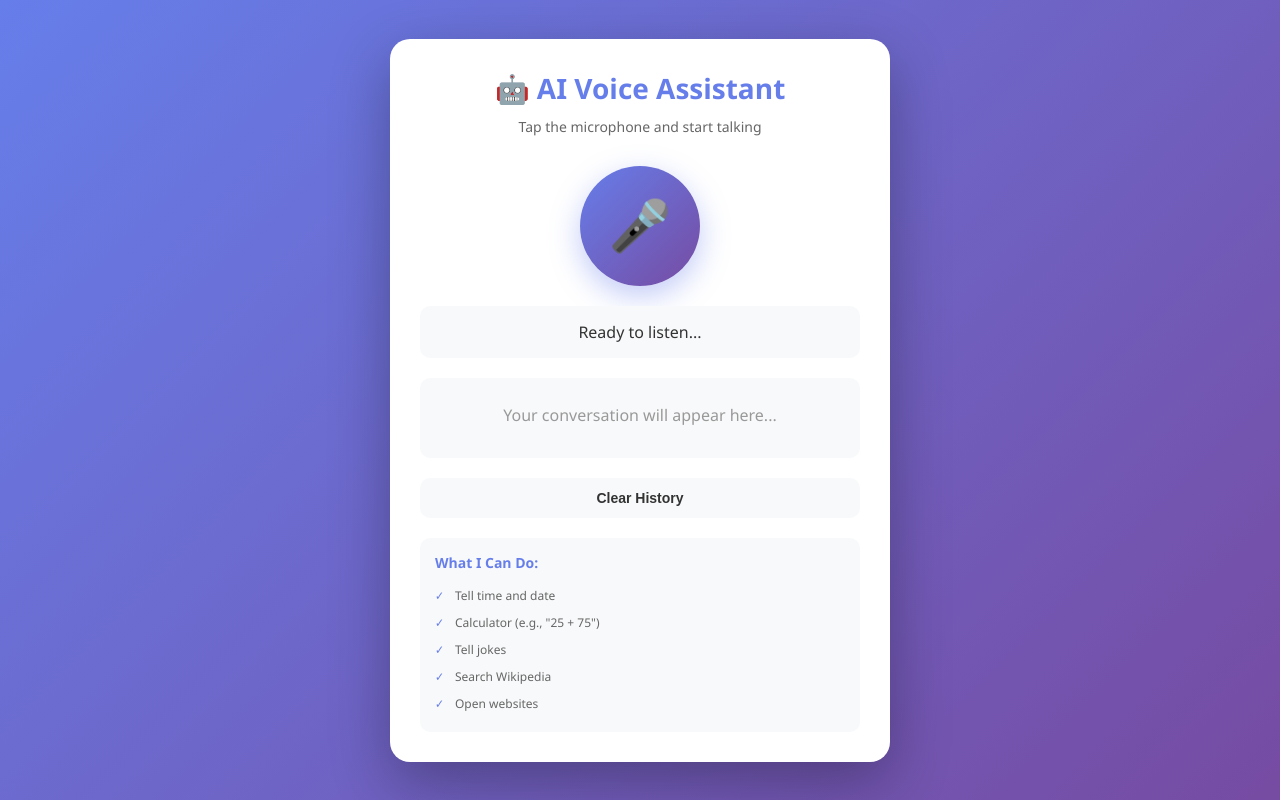
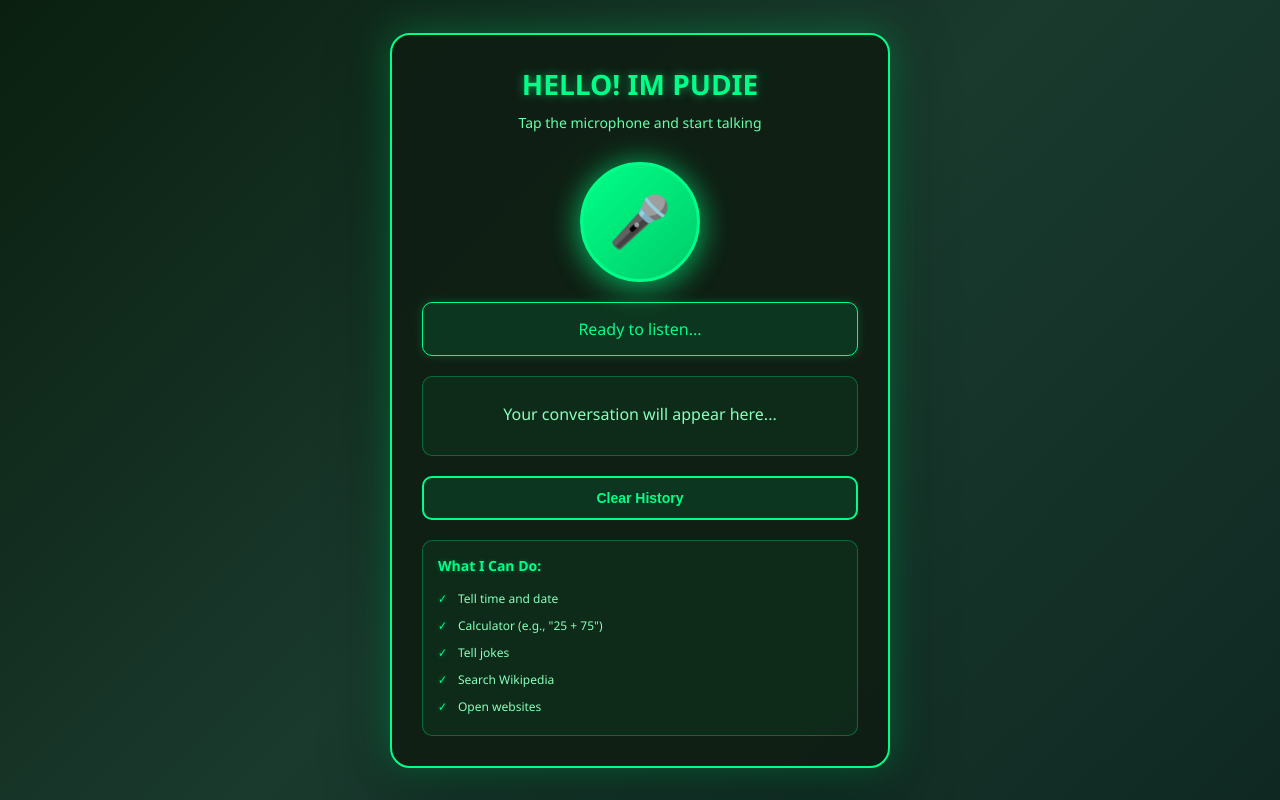
Before and after one commit to rome0010/freshmeat, a plain HTML site: page index.html in a window 1280 px wide. Drawn offline with Linux system fonts and the light colour scheme.

Commit message:
Add files via upload
5

```diff
--- a/index.html
+++ b/index.html
@@ -13,7 +13,7 @@
 
         body {
             font-family: 'Segoe UI', Tahoma, Geneva, Verdana, sans-serif;
-            background: linear-gradient(135deg, #667eea 0%, #764ba2 100%);
+            background: linear-gradient(135deg, #0a1f0f 0%, #1a3a2e 50%, #0f2922 100%);
             min-height: 100vh;
             display: flex;
             justify-content: center;
@@ -22,9 +22,10 @@
         }
 
         .container {
-            background: white;
+            background: rgba(15, 30, 20, 0.95);
+            border: 2px solid #00ff88;
             border-radius: 20px;
-            box-shadow: 0 20px 60px rgba(0,0,0,0.3);
+            box-shadow: 0 0 40px rgba(0, 255, 136, 0.3), 0 20px 60px rgba(0,0,0,0.5);
             padding: 30px;
             max-width: 500px;
             width: 100%;
@@ -32,14 +33,15 @@
 
         h1 {
             text-align: center;
-            color: #667eea;
+            color: #00ff88;
             margin-bottom: 10px;
             font-size: 28px;
+            text-shadow: 0 0 10px rgba(0, 255, 136, 0.5);
         }
 
         .subtitle {
             text-align: center;
-            color: #666;
+            color: #66ffaa;
             margin-bottom: 30px;
             font-size: 14px;
         }
@@ -48,20 +50,21 @@
             width: 120px;
             height: 120px;
             border-radius: 50%;
-            background: linear-gradient(135deg, #667eea 0%, #764ba2 100%);
-            border: none;
-            color: white;
+            background: linear-gradient(135deg, #00ff88 0%, #00cc6a 100%);
+            border: 3px solid #00ff88;
+            color: #0a1f0f;
             font-size: 50px;
             cursor: pointer;
             display: block;
             margin: 0 auto 20px;
             transition: all 0.3s ease;
-            box-shadow: 0 10px 30px rgba(102, 126, 234, 0.4);
+            box-shadow: 0 0 30px rgba(0, 255, 136, 0.5), 0 10px 30px rgba(0, 255, 136, 0.3);
         }
 
         .mic-button:hover {
             transform: scale(1.05);
-            box-shadow: 0 15px 40px rgba(102, 126, 234, 0.6);
+            box-shadow: 0 0 50px rgba(0, 255, 136, 0.7), 0 15px 40px rgba(0, 255, 136, 0.5);
+            background: linear-gradient(135deg, #00ffaa 0%, #00dd77 100%);
         }
 
         .mic-button:active {
@@ -70,36 +73,45 @@
 
         .mic-button.listening {
             animation: pulse 1.5s infinite;
-            background: linear-gradient(135deg, #f093fb 0%, #f5576c 100%);
+            background: linear-gradient(135deg, #ff0055 0%, #ff3377 100%);
+            border-color: #ff0055;
+            box-shadow: 0 0 50px rgba(255, 0, 85, 0.7), 0 10px 30px rgba(255, 0, 85, 0.5);
         }
 
         @keyframes pulse {
             0%, 100% { transform: scale(1); }
-            50% { transform: scale(1.1); }
+            50% { transform: scale(1.1); box-shadow: 0 0 70px rgba(255, 0, 85, 0.9); }
         }
 
         .status {
             text-align: center;
             padding: 15px;
-            background: #f8f9fa;
+            background: rgba(0, 255, 136, 0.1);
+            border: 1px solid #00ff88;
             border-radius: 10px;
             margin-bottom: 20px;
             font-weight: 500;
-            color: #333;
+            color: #00ff88;
+            box-shadow: 0 0 10px rgba(0, 255, 136, 0.2);
         }
 
         .status.listening {
-            background: #fff3cd;
-            color: #856404;
+            background: rgba(255, 200, 0, 0.15);
+            border-color: #ffc800;
+            color: #ffc800;
+            box-shadow: 0 0 15px rgba(255, 200, 0, 0.3);
         }
 
         .status.speaking {
-            background: #d1ecf1;
-            color: #0c5460;
+            background: rgba(0, 200, 255, 0.15);
+            border-color: #00c8ff;
+            color: #00c8ff;
+            box-shadow: 0 0 15px rgba(0, 200, 255, 0.3);
         }
 
         .transcript {
-            background: #f8f9fa;
+            background: rgba(0, 255, 136, 0.05);
+            border: 1px solid rgba(0, 255, 136, 0.3);
             border-radius: 10px;
             padding: 15px;
             margin-bottom: 20px;
@@ -111,16 +123,19 @@
         .transcript p {
             margin: 10px 0;
             line-height: 1.6;
+            color: #ccffdd;
         }
 
         .user-text {
-            color: #667eea;
+            color: #00ff88;
             font-weight: 600;
+            text-shadow: 0 0 5px rgba(0, 255, 136, 0.3);
         }
 
         .assistant-text {
-            color: #764ba2;
+            color: #66ffaa;
             font-weight: 600;
+            text-shadow: 0 0 5px rgba(102, 255, 170, 0.3);
         }
 
         .controls {
@@ -132,36 +147,42 @@
         .btn {
             flex: 1;
             padding: 12px;
-            border: none;
+            border: 2px solid #00ff88;
+            background: rgba(0, 255, 136, 0.1);
             border-radius: 10px;
             font-size: 14px;
             font-weight: 600;
             cursor: pointer;
             transition: all 0.3s ease;
+            color: #00ff88;
         }
 
         .btn-clear {
-            background: #f8f9fa;
-            color: #333;
+            background: rgba(0, 255, 136, 0.1);
+            color: #00ff88;
         }
 
         .btn-clear:hover {
-            background: #e2e6ea;
+            background: rgba(0, 255, 136, 0.2);
+            box-shadow: 0 0 15px rgba(0, 255, 136, 0.3);
+            transform: translateY(-2px);
         }
 
         .features {
             margin-top: 20px;
             padding: 15px;
-            background: #f8f9fa;
+            background: rgba(0, 255, 136, 0.05);
+            border: 1px solid rgba(0, 255, 136, 0.3);
             border-radius: 10px;
             font-size: 12px;
-            color: #666;
+            color: #88ffbb;
         }
 
         .features h3 {
             font-size: 14px;
-            color: #667eea;
+            color: #00ff88;
             margin-bottom: 10px;
+            text-shadow: 0 0 5px rgba(0, 255, 136, 0.3);
         }
 
         .features ul {
@@ -179,18 +200,39 @@
             content: "✓";
             position: absolute;
             left: 0;
-            color: #667eea;
+            color: #00ff88;
             font-weight: bold;
+            text-shadow: 0 0 5px rgba(0, 255, 136, 0.5);
         }
 
         .error {
-            background: #f8d7da;
-            color: #721c24;
+            background: rgba(255, 0, 85, 0.2);
+            border: 1px solid #ff0055;
+            color: #ff6699;
             padding: 10px;
             border-radius: 10px;
             margin-bottom: 20px;
             font-size: 14px;
             display: none;
+        }
+
+        /* Custom scrollbar for gaming look */
+        .transcript::-webkit-scrollbar {
+            width: 8px;
+        }
+
+        .transcript::-webkit-scrollbar-track {
+            background: rgba(0, 255, 136, 0.1);
+            border-radius: 10px;
+        }
+
+        .transcript::-webkit-scrollbar-thumb {
+            background: #00ff88;
+            border-radius: 10px;
+        }
+
+        .transcript::-webkit-scrollbar-thumb:hover {
+            background: #00cc6a;
         }
 
         @media (max-width: 480px) {
@@ -212,7 +254,7 @@
 </head>
 <body>
     <div class="container">
-        <h1>🤖 AI Voice Assistant</h1>
+        <h1>HELLO! IM PUDIE</h1>
         <p class="subtitle">Tap the microphone and start talking</p>
 
         <div class="error" id="error"></div>
@@ -222,7 +264,7 @@
         <div class="status" id="status">Ready to listen...</div>
 
         <div class="transcript" id="transcript">
-            <p style="text-align: center; color: #999;">Your conversation will appear here...</p>
+            <p style="text-align: center; color: #88ffbb;">Your conversation will appear here...</p>
         </div>
 
         <div class="controls">
@@ -312,7 +354,7 @@
         function speak(text) {
             status.classList.add('speaking');
             status.textContent = '🔊 Speaking...';
-            addToTranscript('Assistant', text);
+            addToTranscript('Pudie', text);
 
             const utterance = new SpeechSynthesisUtterance(text);
             utterance.rate = 0.9;
@@ -332,7 +374,7 @@
 
             // Stop command
             if (cmd.includes('stop') || cmd.includes('exit') || cmd.includes('quit') || cmd.includes('bye')) {
-                speak('Goodbye! Have a great day!');
+                speak('Goodbye Freshmeat! Have a great day!');
                 return;
             }
 
@@ -425,7 +467,7 @@
         }
 
         function clearTranscript() {
-            transcript.innerHTML = '<p style="text-align: center; color: #999;">Your conversation will appear here...</p>';
+            transcript.innerHTML = '<p style="text-align: center; color: #88ffbb;">Your conversation will appear here...</p>';
         }
     </script>
 </body>
```
